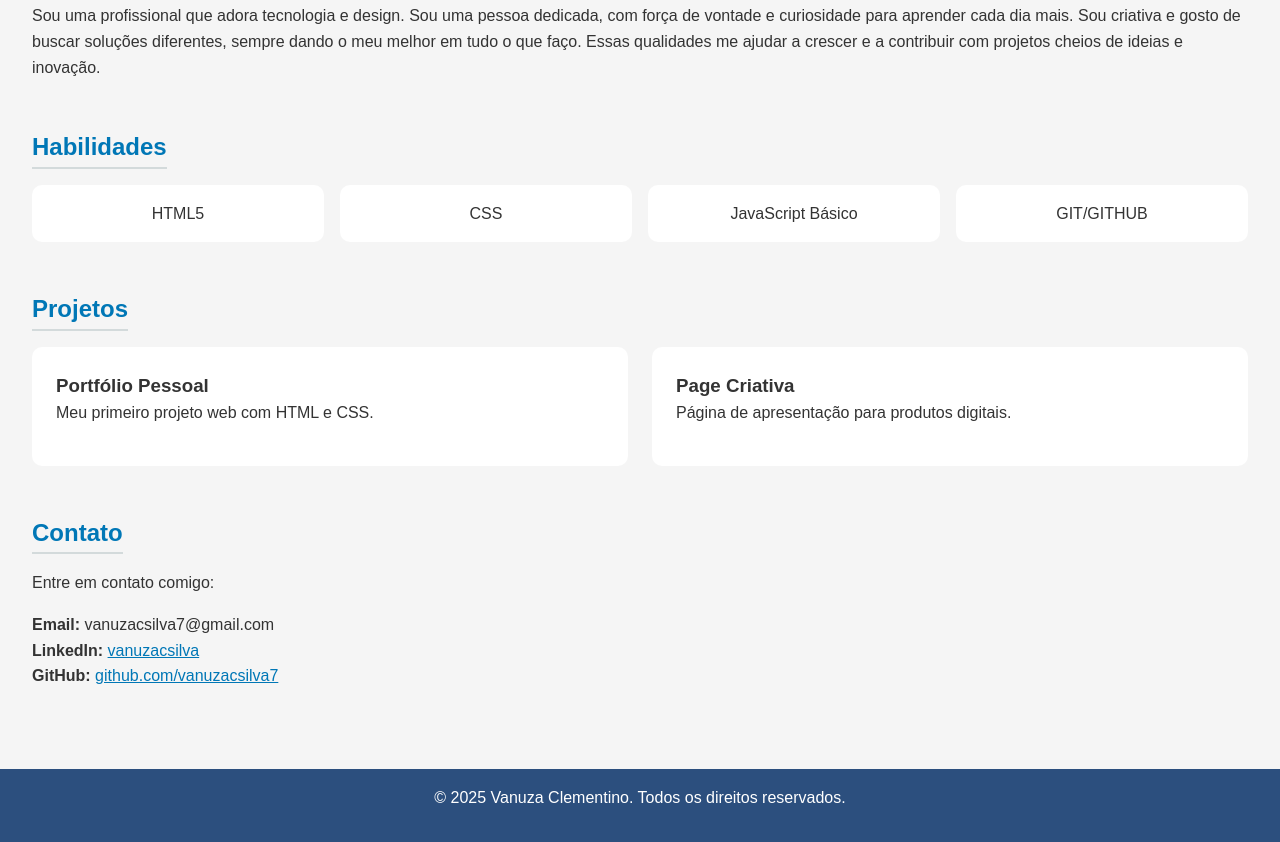
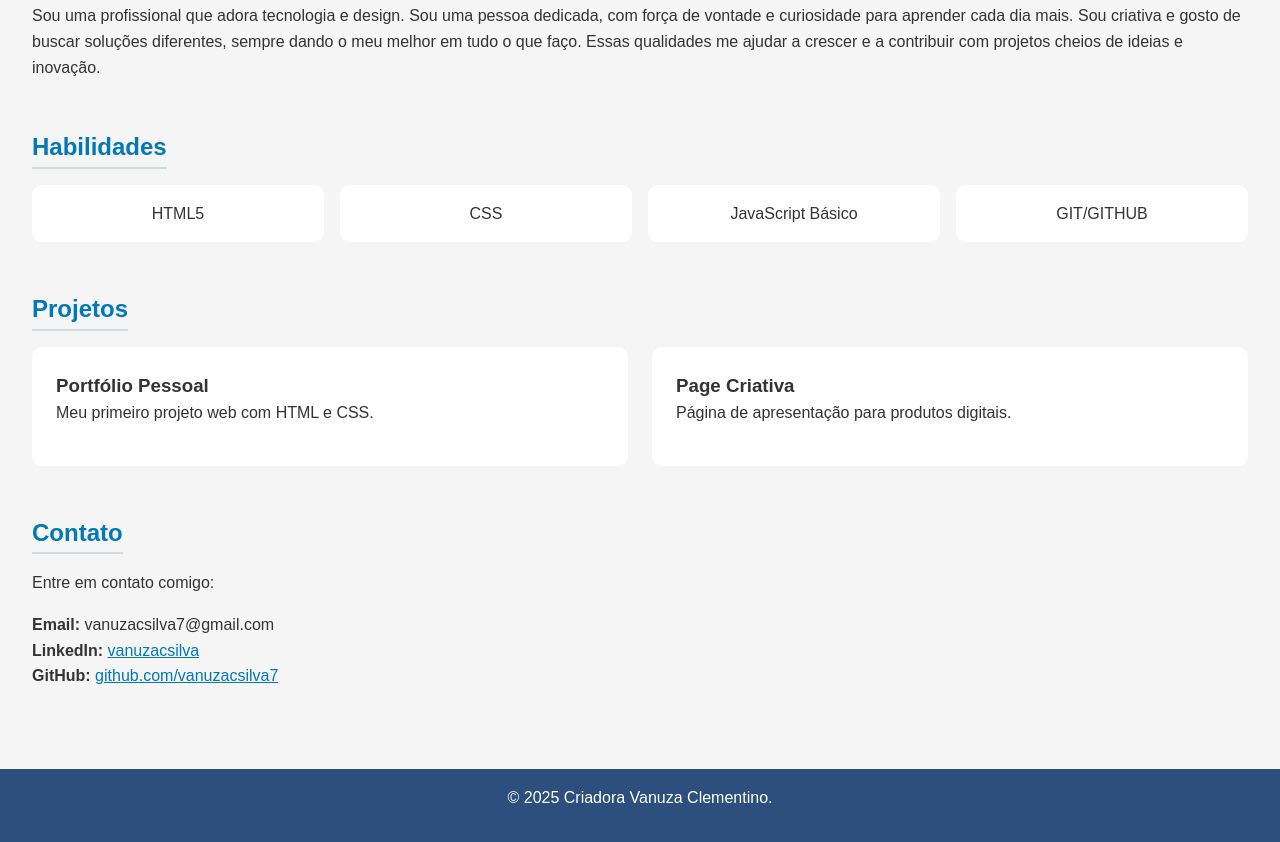
Before and after one commit to vanuzacsilva7/portifolio, a plain HTML site: page index.html in a window 1280 px wide. Shown: the part 406-1248 px from the top of the page. Drawn offline with Linux system fonts and the light colour scheme.

Commit message:
Update index.html

```diff
--- a/index.html
+++ b/index.html
@@ -83,8 +83,9 @@
 
   <!-- Rodapé -->
   <footer>
-    <p>© 2025 Vanuza Clementino. Todos os direitos reservados.</p>
+    <p>© 2025 Criadora Vanuza Clementino. </p>
   </footer>
 </body>
 
+
 </html>
```
